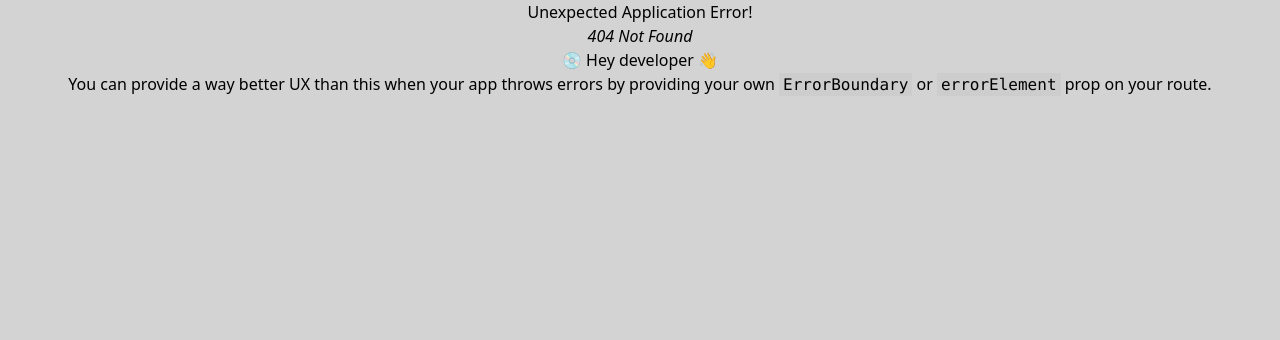
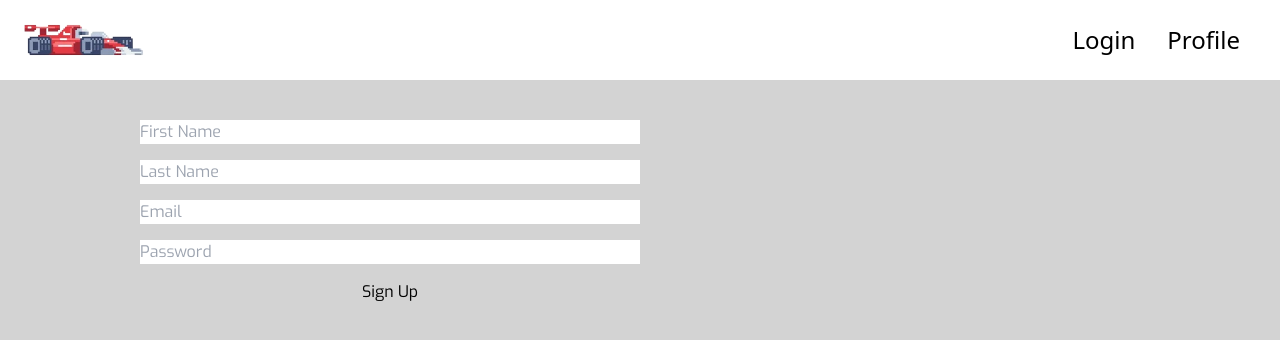
Before and after one commit to NickRoberts26/pit-stop, a React (Vite) app: page /signup in a window 1280 px wide. Before the commit this address had no page. Shown: the top 340 px of the page. Built offline with nearby package versions, Linux system fonts and the light colour scheme; no server answers.

Commit message:
Integrating firebase login auth to app

```diff
--- a/package.json
+++ b/package.json
@@ -10,11 +10,15 @@
     "preview": "vite preview"
   },
   "dependencies": {
+    "appwrite": "^14.0.1",
     "axios": "^1.7.2",
+    "firebase": "^10.12.4",
     "json-server": "^1.0.0-beta.1",
     "react": "^18.3.1",
     "react-dom": "^18.3.1",
-    "react-router-dom": "^6.25.1"
+    "react-firebase-hooks": "^5.1.1",
+    "react-router-dom": "^6.25.1",
+    "react-toastify": "^10.0.5"
   },
   "devDependencies": {
     "@types/react": "^18.3.3",
--- a/src/App.jsx
+++ b/src/App.jsx
@@ -1,21 +1,30 @@
-import { Route, createBrowserRouter, createRoutesFromElements, RouterProvider } from 'react-router-dom'
+import { BrowserRouter as Router, Routes, Route } from 'react-router-dom'
 import './App.css'
 import MainLayout from './layouts/MainLayout';
 import HomePage from './pages/HomePage';
 import ProfilePage from './pages/ProfilePage';
+import SignUp from './components/SignUp';
+import Login from './components/Login';
+import { useAuthState } from "react-firebase-hooks/auth";
+import { auth } from "./firebase";
+import { ToastContainer } from 'react-toastify';
 
 function App() {
+  const [user] = useAuthState(auth);
 
-  const router = createBrowserRouter(
-    createRoutesFromElements(
-      <Route path='/' element={<MainLayout />}>
-        <Route index element={<HomePage />} />
-        <Route path='/profile' element={<ProfilePage />} />
-      </Route>
-    )
-  );
-
-  return <RouterProvider router = {router} />
+  return (
+    <Router>
+      <Routes>
+        <Route path='/' element={<MainLayout />}>
+          <Route path="/" element={<Login />} />
+          <Route index path="/dashboard" element={<HomePage /> } />
+          <Route path="/signup" element={<SignUp />} />
+          <Route path='/profile' element={<ProfilePage />} />
+        </Route>
+      </Routes>
+      <ToastContainer />
+    </Router>
+  )
 }
 
 export default App
--- a/src/components/CreatePost.jsx
+++ b/src/components/CreatePost.jsx
@@ -13,7 +13,8 @@ const CreatePost = () => {
     };
 
     return (
-        <div className='flex items-center bg-white rounded-lg p-2 mb-4'>
+        <div className='flex flex-col items-end bg-white rounded-lg p-2 mb-4'>
+            <div className='w-full mb-4 flex items-center'>
                 <img className='w-[50px] h-[50px] mr-4' style={{ transform: `rotate(${rotation}deg)` }} src="src/assets/wheel.png" alt="" />
                 <textarea
                     name=""
@@ -23,6 +24,8 @@ const CreatePost = () => {
                     onKeyDown={handleKeyPress}
                 ></textarea>
             </div>
+            <button className='bg-slate-200 w-fit px-4 py-2 rounded-lg'>Submit</button>
+        </div>
     )
 }
 
--- /dev/null
+++ b/src/components/Login.jsx
@@ -0,0 +1,33 @@
+import { useState } from "react";
+import { auth } from "../firebase";
+import { signInWithEmailAndPassword } from "firebase/auth";
+import { toast } from "react-toastify";
+
+function Login() {
+  const [email, setEmail] = useState("");
+  const [password, setPassword] = useState("");
+
+  const handleSubmit = async (e) => {
+    e.preventDefault();
+    try {
+        await signInWithEmailAndPassword(auth, email, password);
+        window.location.href= "/profile" ;
+        console.log('User Login Successful')
+        toast.success("User Login Successfully!", {
+            position: "top-center"
+        });
+    } catch (error) {
+
+    }
+  }
+
+  return (
+    <form onSubmit={handleSubmit}>
+      <input type="email" placeholder="Enter Email" value={email} onChange={(e) => setEmail(e.target.value)} />
+      <input type="password" placeholder="Enter Password" value={password} onChange={(e) => setPassword(e.target.value)} />
+      <button>Login</button>
+    </form>
+  );
+}
+
+export default Login;
--- a/src/components/NavBar.jsx
+++ b/src/components/NavBar.jsx
@@ -1,7 +1,27 @@
-import React from 'react'
+import { useState, useEffect } from 'react';
 import { NavLink } from 'react-router-dom'
+import { onAuthStateChanged } from "firebase/auth";
+import { auth } from "../firebase";
 
 const NavBar = () => {
+    const [user, setUser] = useState(null);
+
+    async function handleLogout() {
+        try {
+            await auth.signOut();
+            window.location.href = "/";
+        } catch (error) {
+            console.log(error);
+        }
+    }
+
+    useEffect(() => {
+        const unsubscribe = onAuthStateChanged(auth, (currentUser) => {
+            setUser(currentUser);
+        });
+
+        return () => unsubscribe();
+    }, []);
 
     const linkClass = 'text-black text-2xl mx-4';
 
@@ -14,12 +34,22 @@ const NavBar = () => {
                     <img className='w-[120px] hover:translate-x-2 transition-translate duration-200' src="src/assets/logo.png" alt="" />
                 </NavLink>
                 <div>
+                    {user ? (
                         <NavLink
                         to='/'
                         className={linkClass}
+                        onClick={handleLogout}
                         >
-                    Sign Up
+                            Logout
                         </NavLink>
+                    ) : (
+                        <NavLink
+                        to='/login'
+                        className={linkClass}
+                        >
+                            Login
+                        </NavLink>
+                    )}
                     <NavLink
                     to='/profile'
                     className={linkClass}
--- /dev/null
+++ b/src/components/SignUp.jsx
@@ -0,0 +1,47 @@
+import { useState } from "react";
+import { auth, db } from "../firebase";
+import { createUserWithEmailAndPassword } from "firebase/auth";
+import { setDoc, doc } from "firebase/firestore";
+import { toast } from "react-toastify";
+
+function SignUp() {
+  const [email, setEmail] = useState("");
+  const [password, setPassword] = useState("");
+  const [fname, setFname] = useState("");
+  const [lname, setLname] = useState("");
+
+  const handleSignUp = async (e) => {
+    e.preventDefault();
+    try {
+      await createUserWithEmailAndPassword(auth, email, password);
+      const user = auth.currentUser;
+      console.log(user);
+      if(user) {
+        await setDoc(doc(db, "Users", user.uid), {
+            email: user.email,
+            firstName: fname,
+            lastName: lname,
+        });
+      }
+      toast.success("User Registered Successfully!", {
+        position: "top-center"
+      });
+    } catch (error) {
+        toast.success(error.message, {
+            position: "top-center"
+        });
+    }
+  };
+
+  return (
+    <form className="flex flex-col w-1/2" onSubmit={handleSignUp}>
+        <input type="text" className="mb-4" placeholder="First Name" value={fname} onChange={(e) => setFname(e.target.value)} />
+        <input type="text" className="mb-4" placeholder="Last Name" value={lname} onChange={(e) => setLname(e.target.value)} />
+        <input type="email" className="mb-4" placeholder="Email" value={email} onChange={(e) => setEmail(e.target.value)} />
+        <input type="password" className="mb-4" placeholder="Password" value={password} onChange={(e) => setPassword(e.target.value)} />
+        <button type="submit">Sign Up</button>
+    </form>
+  );
+}
+
+export default SignUp;
--- /dev/null
+++ b/src/firebase.js
@@ -0,0 +1,17 @@
+import { initializeApp } from "firebase/app";
+import { getAuth } from "firebase/auth";
+import { getFirestore } from "firebase/firestore";
+
+const firebaseConfig = {
+    apiKey: "AIzaSyBrAaSXE4GQTs4fdHgdKFM4k3hzft-G-28",
+    authDomain: "pit-stop-3ff35.firebaseapp.com",
+    projectId: "pit-stop-3ff35",
+    storageBucket: "pit-stop-3ff35.appspot.com",
+    messagingSenderId: "1007486521237",
+    appId: "1:1007486521237:web:af1122d54906a89641f09c"
+};
+
+const app = initializeApp(firebaseConfig);
+export const auth = getAuth();
+export const db = getFirestore(app);
+export default app;
--- a/src/pages/ProfilePage.jsx
+++ b/src/pages/ProfilePage.jsx
@@ -1,15 +1,53 @@
-import React from 'react'
+import { useEffect, useState } from "react";
+import { auth, db } from "../firebase";
+import { doc, getDoc } from "firebase/firestore";
 
 const ProfilePage = () => {
+
+  const [userDetails, setUserDetails] = useState(null);
+  const fetchUserData = async () => {
+    auth.onAuthStateChanged(async (user) => {
+      console.log(user);
+
+      const docRef = doc(db, "Users", user.uid);
+      const docSnap = await getDoc(docRef);
+      if (docSnap.exists()) {
+        setUserDetails(docSnap.data());
+        console.log(docSnap.data());
+      } else {
+        console.log("User is not logged in");
+      }
+    });
+  };
+  useEffect(() => {
+    fetchUserData();
+  }, []);
+
+  async function handleLogout() {
+    try {
+      await auth.signOut();
+      window.location.href = "/login";
+      console.log("User logged out successfully!");
+    } catch (error) {
+      console.error("Error logging out:", error.message);
+    }
+  }
+
   return (
+    <>
+      {userDetails ? (
         <div className='bg-white rounded-lg p-8'>
           <div className='flex'>
               <img className='rounded-full w-[200px]' src="src/assets/me.jpg" alt="" />
               <header>
-                <h1>Nick Roberts</h1>
+                  <h1>{userDetails.firstName} {userDetails.lastName}</h1>
               </header>
           </div>
       </div>
+      ) : (
+        <div>fail</div>
+      )}
+    </>
   )
 }
 
```
Also changed, not shown: 2 other files (tests, documents, lock files or other folders). Lines whose indentation alone changed are shown as unchanged.
